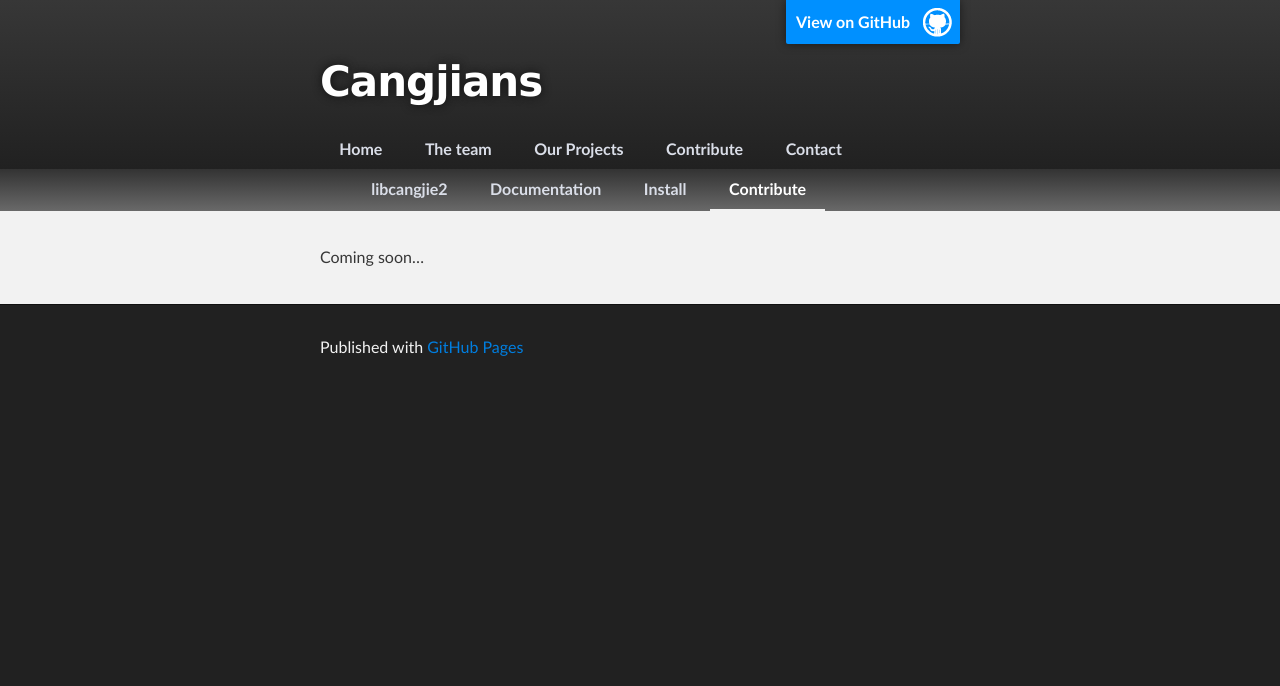
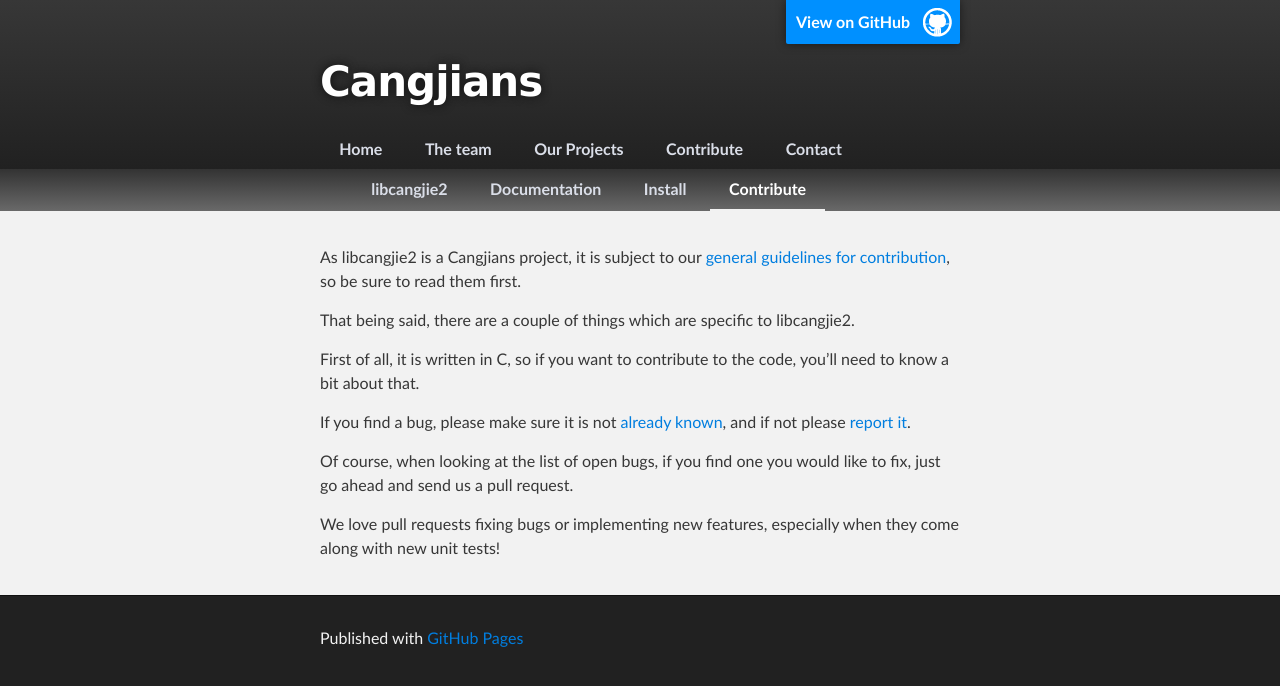
Before and after one commit to brendanhoran/cangjians.github.io, a Jekyll site: the page built from projects/libcangjie2/contribute.md, in a window 1280 px wide. Shown: the top 686 px of the page. Built offline with Jekyll 4.4.1, drawn with Linux system fonts in a browser that asks for light colours.

Commit message:
libcangjie2: Write up project-specific contribute page

```diff
--- a/projects/libcangjie2/contribute.md
+++ b/projects/libcangjie2/contribute.md
@@ -6,4 +6,22 @@
 sub: contribute
 ---
 
-Coming soon...
+As libcangjie2 is a Cangjians project, it is subject to our
+[general guidelines for contribution](/contribute.html), so be sure to read
+them first.
+
+That being said, there are a couple of things which are specific to
+libcangjie2.
+
+First of all, it is written in C, so if you want to contribute to the code,
+you'll need to know a bit about that.
+
+If you find a bug, please make sure it is not
+[already known](https://github.com/Cangjians/libcangjie2/issues), and if not
+please [report it](https://github.com/Cangjians/libcangjie2/issues/new).
+
+Of course, when looking at the list of open bugs, if you find one you would
+like to fix, just go ahead and send us a pull request.
+
+We love pull requests fixing bugs or implementing new features, especially
+when they come along with new unit tests!
```
